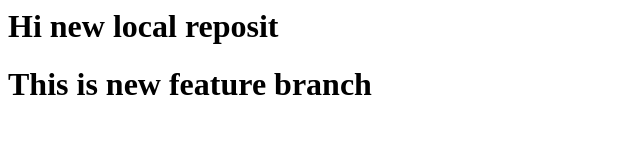
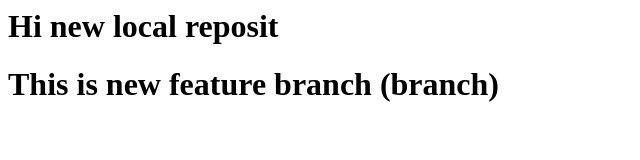
Before and after one commit to BhavikVaghela/localrepo, a plain HTML site: page index.html in a window 1280 px wide. Shown: the whole page, without its empty margins (0-640 px from the left). Drawn offline with Linux system fonts and the light colour scheme.

```diff
--- a/index.html
+++ b/index.html
@@ -1,2 +1,2 @@
 <h1>Hi new local reposit</h1>
-<h1>This is new feature branch</h1>
+<h1>This is new feature branch (branch)</h1>
```
